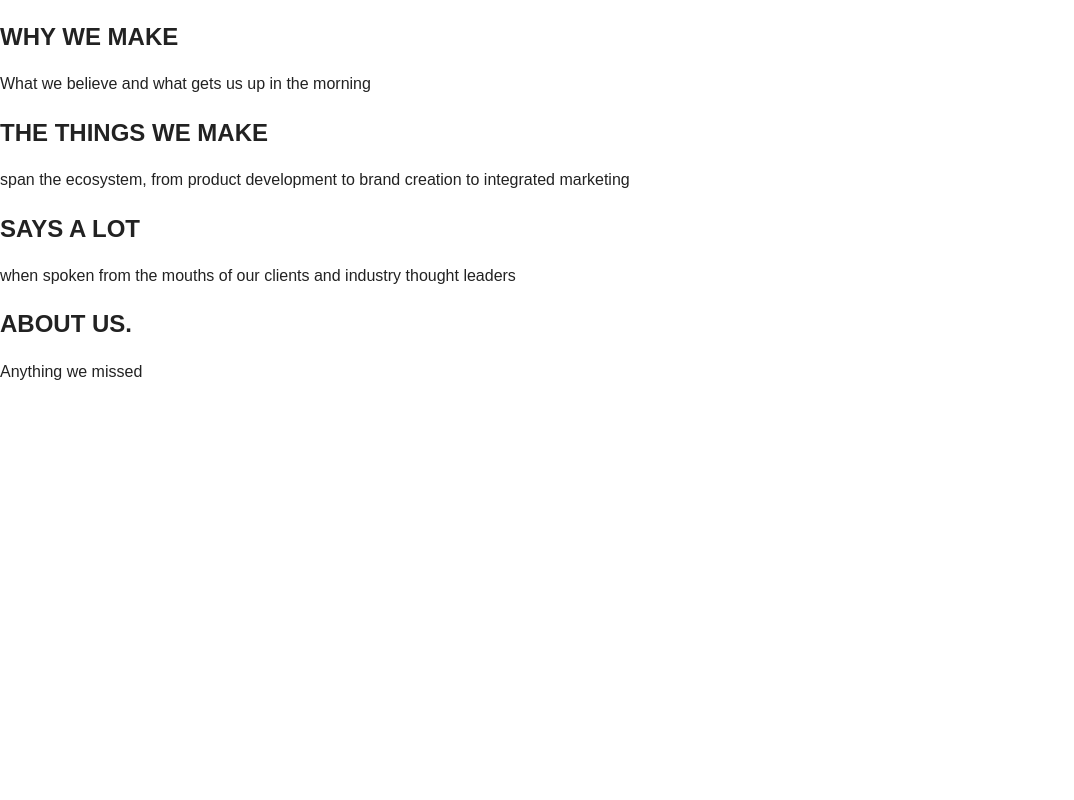
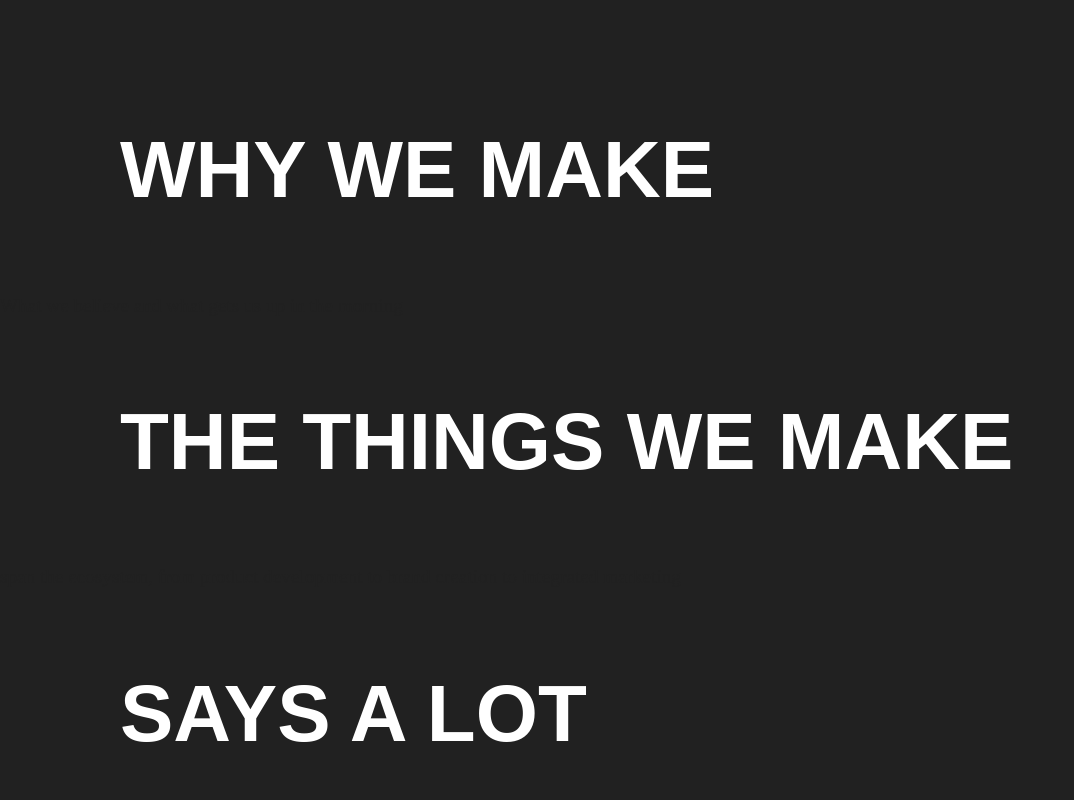
Before and after one commit to ThisJackieThat/casestudy-codeandtheory, a website: page src/index.html in a window 1280 px wide. Shown: the top 800 px of the page, without its empty margins (0-1074 px from the left). Drawn offline with nearby package versions, Linux system fonts and the light colour scheme; files that its build step writes are made by us from their sources.

Commit message:
add css font, colors

```diff
--- a/src/css/main.css
+++ b/src/css/main.css
@@ -88,8 +88,31 @@ textarea {
    Author's custom styles
    ========================================================================== */
 
+html {
+    box-sizing: border-box;
+    background-color: #212121;
+ }
 
+ *, *:before, *:after {
+  box-sizing: inherit;
+}
 
+ body {
+    padding-top: 3em;
+ }
+
+ .navigation_homepage h2 {
+    font-size: 5em;
+    font-family: 'Oswald', sans-serif;
+    color: white;
+    padding-left: 1.5em;
+ }
+
+.navigation_homepage p {
+    color: #212121;
+    font-size: 1.2em;
+    font-family: "Times New Roman", serif;
+}
 
 
 
```
